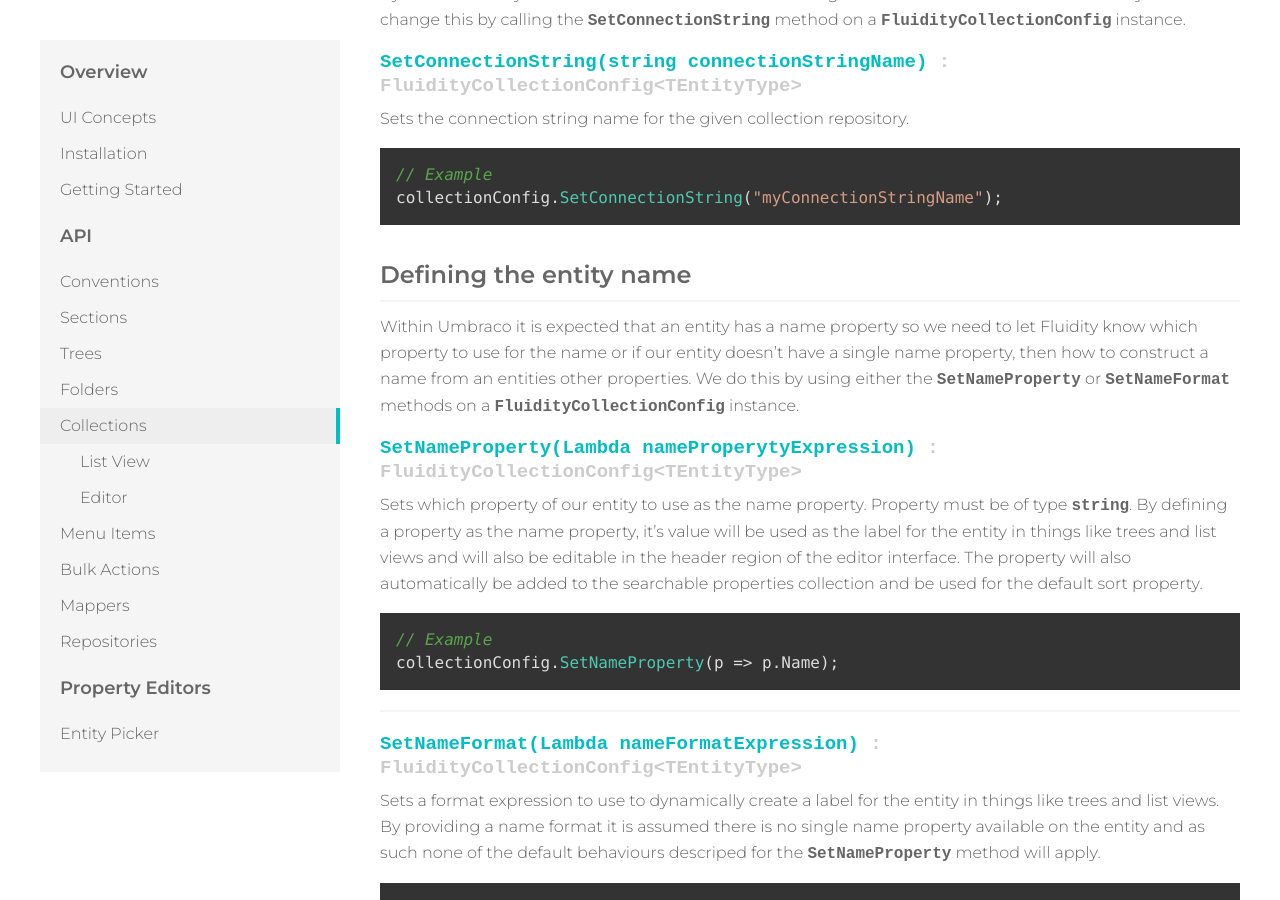
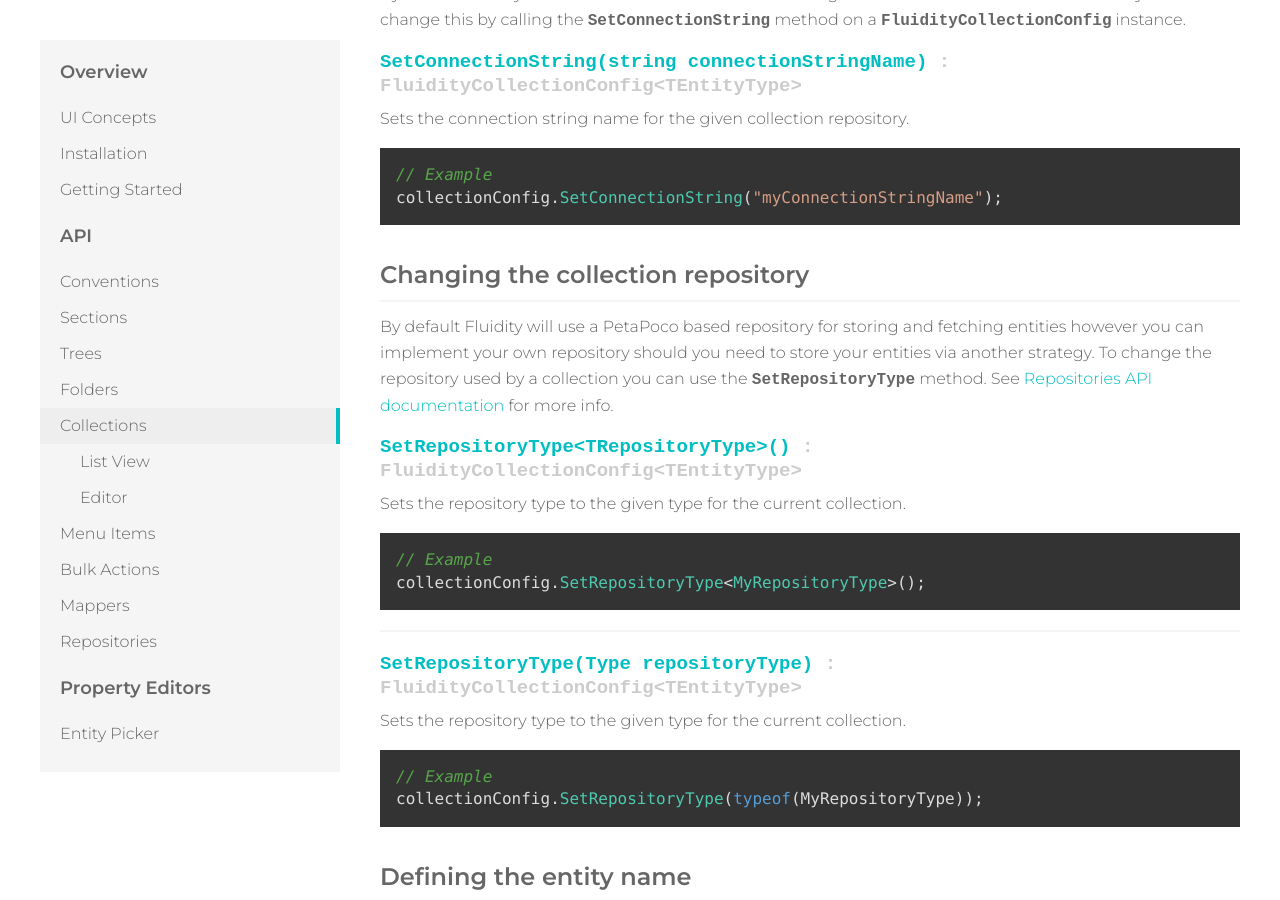
Before and after one commit to mattbrailsford/umbraco-fluidity, a Jekyll site: the page built from docs/_pages/02-api-04-collections.md, in a window 1280 px wide and 900 px high, scrolled down 1860 px. Built offline with Jekyll 4.4.1, drawn with Linux system fonts in a browser that asks for light colours.

Commit message:
Added SetRepositoryType docs

`````diff
--- a/docs/_pages/02-api-04-collections.md
+++ b/docs/_pages/02-api-04-collections.md
@@ -78,6 +78,33 @@ Sets the connection string name for the given collection repository.
 ````csharp
 // Example
 collectionConfig.SetConnectionString("myConnectionStringName");
+````
+
+### Changing the collection repository
+{: .mt}
+
+By default Fluidity will use a PetaPoco based repository for storing and fetching entities however you can implement your own repository should you need to store your entities via another strategy. To change the repository used by a collection you can use the `SetRepositoryType` method. See [Repositories API documentation]({{ site.baseurl }}/api/repositories/) for more info.
+
+#### SetRepositoryType&lt;TRepositoryType&gt;() *: FluidityCollectionConfig&lt;TEntityType&gt;*
+{: .signature}
+
+Sets the repository type to the given type for the current collection.
+
+````csharp
+// Example
+collectionConfig.SetRepositoryType<MyRepositoryType>();
+````
+
+---
+
+#### SetRepositoryType(Type repositoryType) *: FluidityCollectionConfig&lt;TEntityType&gt;*
+{: .signature}
+
+Sets the repository type to the given type for the current collection.
+
+````csharp
+// Example
+collectionConfig.SetRepositoryType(typeof(MyRepositoryType));
 ````
 
 ### Defining the entity name
`````
